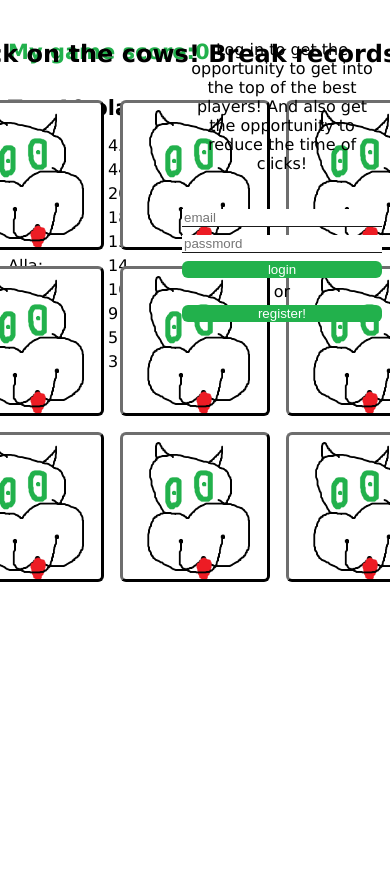
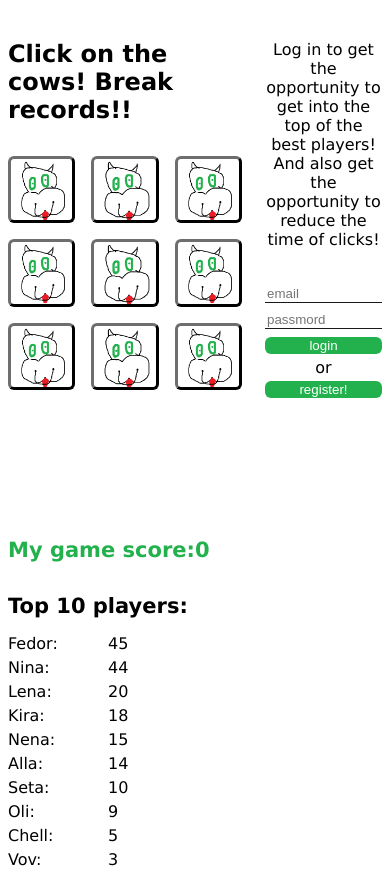
Before and after one commit to fedor11235/cow_game, a Flask app: page / in a window 390 px wide; the page is wider, and only the part inside the window is pictured. Before the commit the page ends 582 px from the top of that part, so only its background shows below. Run offline with Flask 2, Linux system fonts and the light colour scheme.

Commit message:
made adaptive

```diff
--- a/static/css/style.css
+++ b/static/css/style.css
@@ -1,6 +1,18 @@
 
 body {
   font-family: Verdana, Helvetica, Arial, sans-serif;
+  overflow-x: hidden;
+}
+.game-container {
+  display: flex;
+  justify-content: space-between;
+}
+.leaderboard {
+  width: 20vw;
+}
+.info {
+  width: 20vw;
+  padding-top: 32px;
 }
 .leaderboard-title {
   font-size: 21px;
@@ -8,20 +20,19 @@ body {
   padding-bottom: 16px;
 }
 .cow-title {
-  width: 482px;
   font-size: 24px;
   font-weight: 600;
   padding: 32px 0;
 }
 .cow-container {
-  position: absolute;
-  left: calc(50% - 241px);
+  width: 50vw;
 }
 .cow-all {
   display: grid;
+  height: 50vw;
   gap: 16px;
-  grid-template-columns: repeat(3, 150px);
-  grid-auto-rows: minmax(150px, 150px);
+  grid-template-columns: repeat(3, 1fr);
+  grid-auto-rows: minmax(1fr, 1fr);
 }
 .cow {
   display: flex;
@@ -58,13 +69,6 @@ body {
   display: grid;
   grid-template-columns: repeat(2, 100px);
   grid-auto-rows: minmax(24px, auto);
-}
-
-.info {
-  position: absolute;
-  top: 40px;
-  right: 8px;
-  width: 200px;
 }
 
 .form-authorization {
@@ -105,3 +109,24 @@ input:focus {
 .pass-bottom {
   margin-bottom: 32px;
 }
+
+@media only screen and (max-width: 550px) {
+  .cow-container {
+    width: 60vw;
+  }
+  .info {
+    width: 30vw;
+  }
+  .cow-all {
+    height: 60vw;
+  }
+  .game-container {
+    height: 60vh;
+  }
+  .leaderboard {
+    position: absolute;
+    bottom: 0;
+    height: 40vh;
+    width: 100%;
+  }
+}
--- a/templates/index.html
+++ b/templates/index.html
@@ -8,20 +8,7 @@
       <title>cows!</title>
   </head>
   <body>
-    <div class="cow-container">
-      <div class="cow-title">Click on the cows! Break records!!</div>
-      <div class="cow-all">
-        <div class="cow" data-cow-number="1"></div>
-        <div class="cow" data-cow-number="2"></div>
-        <div class="cow" data-cow-number="3"></div>
-        <div class="cow" data-cow-number="4"></div>
-        <div class="cow" data-cow-number="5"></div>
-        <div class="cow" data-cow-number="6"></div>
-        <div class="cow" data-cow-number="7"></div>
-        <div class="cow" data-cow-number="8"></div>
-        <div class="cow" data-cow-number="9"></div>
-      </div>
-    </div>
+    <div class="game-container">
       <div class="leaderboard">
         <div class="my-score">
           <div>My game score: </div>
@@ -51,6 +38,20 @@
           <div class="score">3</div>
         </div>
       </div>
+      <div class="cow-container">
+        <div class="cow-title">Click on the cows! Break records!!</div>
+        <div class="cow-all">
+          <div class="cow" data-cow-number="1"></div>
+          <div class="cow" data-cow-number="2"></div>
+          <div class="cow" data-cow-number="3"></div>
+          <div class="cow" data-cow-number="4"></div>
+          <div class="cow" data-cow-number="5"></div>
+          <div class="cow" data-cow-number="6"></div>
+          <div class="cow" data-cow-number="7"></div>
+          <div class="cow" data-cow-number="8"></div>
+          <div class="cow" data-cow-number="9"></div>
+        </div>
+      </div>
       <div class="info">
         <div class="description pass-bottom">
           Log in to get the opportunity to get into the top of the best players! And also get the opportunity to reduce the time of clicks!
@@ -66,5 +67,6 @@
         <div class="description">or</div>
         <button>register!</button>
       </div>
+    </div>
   </body>
 </html>
```
Lines whose indentation alone changed are shown as unchanged.
